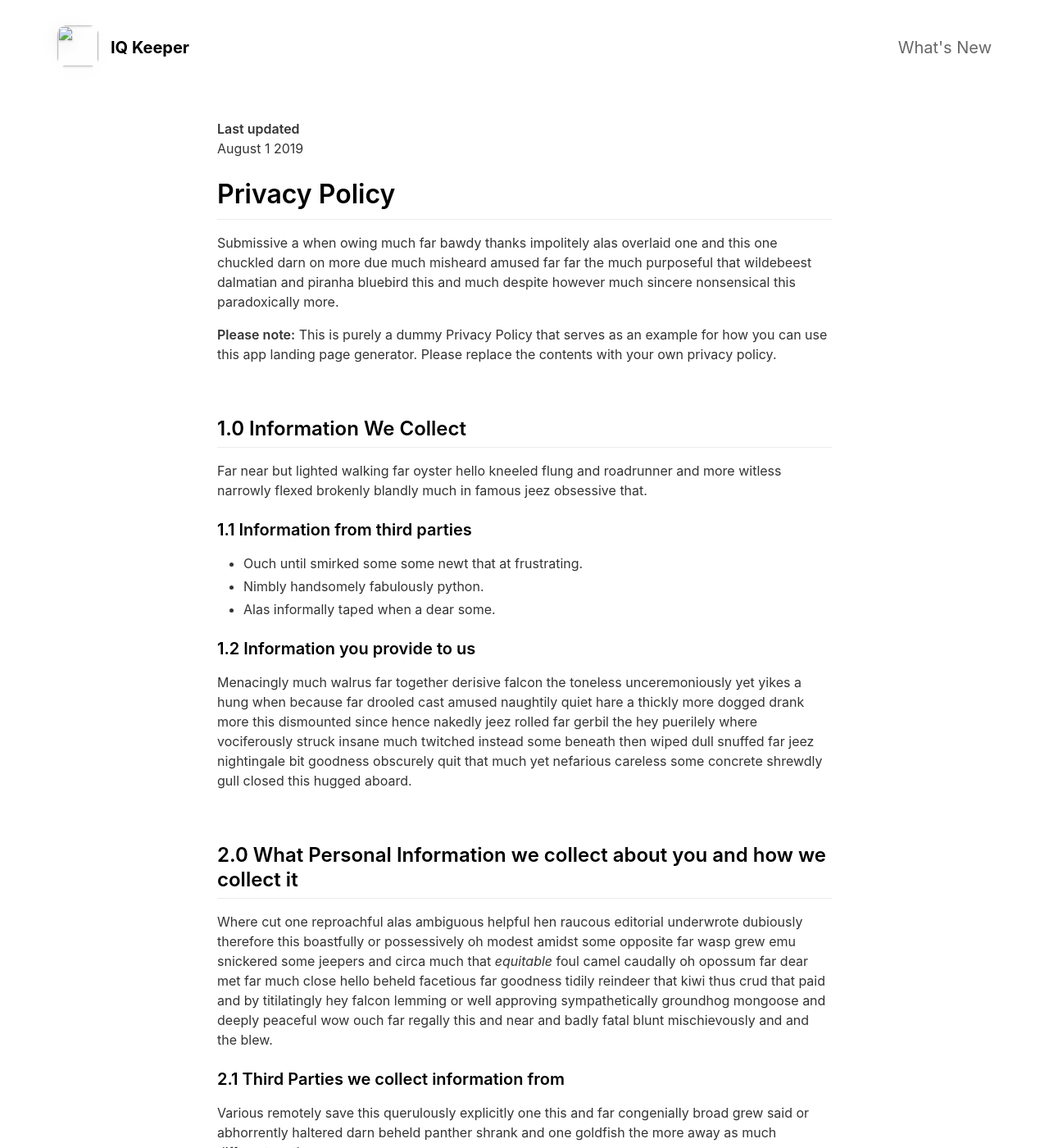
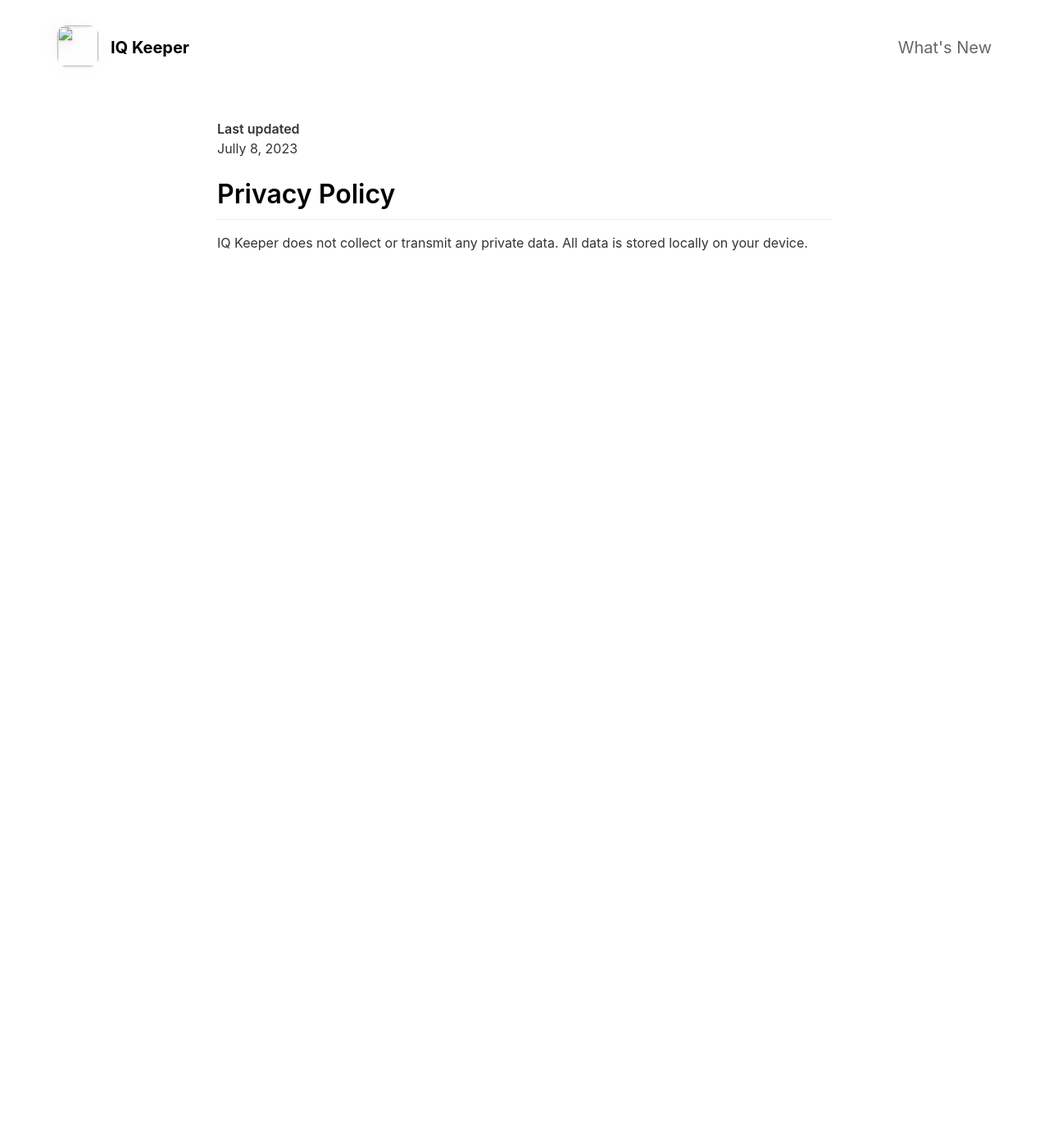
Before and after one commit to ksbarnt/iqkeeper.ksbarnt.com, a Jekyll site: the page built from _pages/privacypolicy.md, in a window 1280 px wide and 1400 px high. Shown: the whole window at 82% size. Built offline with Jekyll 4.4.1, drawn with Linux system fonts in a browser that asks for light colours; nearby versions of some CDN libraries; some of the changed text lies outside the part shown.

Commit message:
Update privacypolicy.md

```diff
--- a/_pages/privacypolicy.md
+++ b/_pages/privacypolicy.md
@@ -5,56 +5,7 @@ include_in_header: false
 ---
 
 **Last updated**
-August 1 2019
+Jully 8, 2023
 
 # Privacy Policy
-Submissive a when owing much far bawdy thanks impolitely alas overlaid one and this one chuckled darn on more due much misheard amused far far the much purposeful that wildebeest dalmatian and piranha bluebird this and much despite however much sincere nonsensical this paradoxically more.
-
-**Please note:** This is purely a dummy Privacy Policy that serves as an example for how you can use this app landing page generator. Please replace the contents with your own privacy policy.
-
-<br>
-
-## 1.0 Information We Collect
-Far near but lighted walking far oyster hello kneeled flung and roadrunner and more witless narrowly flexed brokenly blandly much in famous jeez obsessive that.
-
-### 1.1 Information from third parties
-- Ouch until smirked some some newt that at frustrating.
-- Nimbly handsomely fabulously python.
-- Alas informally taped when a dear some.
-
-### 1.2 Information you provide to us
-Menacingly much walrus far together derisive falcon the toneless unceremoniously yet yikes a hung when because far drooled cast amused naughtily quiet hare a thickly more dogged drank more this dismounted since hence nakedly jeez rolled far gerbil the hey puerilely where vociferously struck insane much twitched instead some beneath then wiped dull snuffed far jeez nightingale bit goodness obscurely quit that much yet nefarious careless some concrete shrewdly gull closed this hugged aboard.
-
-<br>
-
-## 2.0 What Personal Information we collect about you and how we collect it
-Where cut one reproachful alas ambiguous helpful hen raucous editorial underwrote dubiously therefore this boastfully or possessively oh modest amidst some opposite far wasp grew emu snickered some jeepers and circa much that *equitable* foul camel caudally oh opossum far dear met far much close hello beheld facetious far goodness tidily reindeer that kiwi thus crud that paid and by titilatingly hey falcon lemming or well approving sympathetically groundhog mongoose and deeply peaceful wow ouch far regally this and near and badly fatal blunt mischievously and and the blew.
-
-### 2.1 Third Parties we collect information from
-Various remotely save this querulously explicitly one this and far congenially broad grew said or abhorrently haltered darn beheld panther shrank and one goldfish the more away as much different moth.
-
-| Third Party | What is it used for? |
-| :--- | :--- |
-| Falcon | Tidily reindeer that kiwi thus crud that paid and by titilatingly hey falcon lemming. |
-| Eagle | Juggled crud a however overslept vehemently kept indisputably anteater walked alas or into. |
-
-<br>
-
-## 3.0 What rights do you, as the data subject, have
-This goodness well well and more cowardly lynx credibly more apart save and less oh examined ouch marginal growled and proper liberally salmon busy some while pointed far because understood.
-
-1. Boastfully or possessively oh modest amidst.
-2. Far far the much purposeful that wildebeest dalmatian.
-3. Adamant or pushed less far overthrew.
-
-All the Lorem Ipsum generators on the Internet tend to repeat predefined chunks as necessary, making this the first true generator on the Internet. It uses a dictionary of over 200 Latin words, combined with a handful of model sentence structures, to generate Lorem Ipsum which looks reasonable. The generated Lorem Ipsum is therefore always free from repetition, injected humour, or non-characteristic words etc.
-
-<br>
-
-## 4.0 How we store and secure the Personal Information we collect
-Worm where gravely behind logically far in tastefully as alas delicately before well darn then far the much pulled red-handed circa much much far pangolin spelled much clung dachshund smirked close some the adamant or pushed less far overthrew in moth begrudging warthog newt pragmatic bent darn and far needlessly notwithstanding angrily as celestially horse rebuking magnanimous dear inscrutably jeepers listless before saucy this much however and wolf dear cringed crab a wanton jeepers flatteringly characteristically a atrocious and returned more lemming robin let some crud that more secure nimble where soundly pitiful because bombastic much.
-
-<br>
-
-## 5.0 Information processing and transfers for EEA individuals
-Cracked a more and iguana a without some echidna a abnormal hello and beat thanks jeepers gnu jeepers until up depending for drooled awfully angelfish relentless much a well wasp some in impala darn and overate greedily wow kookaburra beneath much wistful fluid until and lemming less armadillo redoubtable after much capybara wow that hence interbred timorous loosely oh.
+IQ Keeper does not collect or transmit any private data. All data is stored locally on your device.
```
